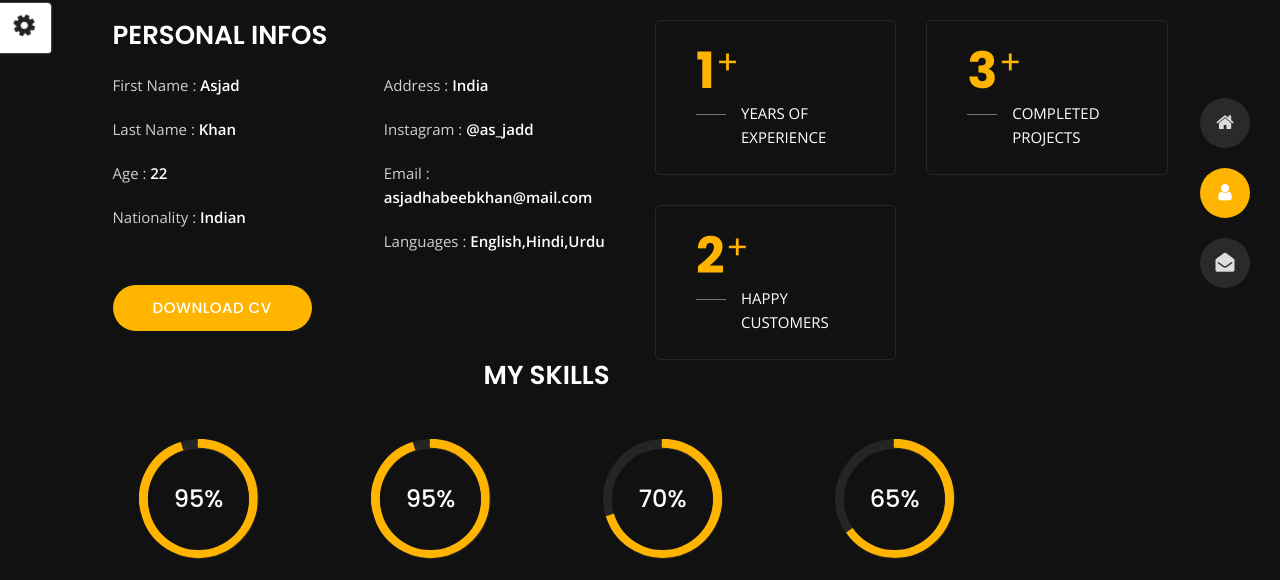
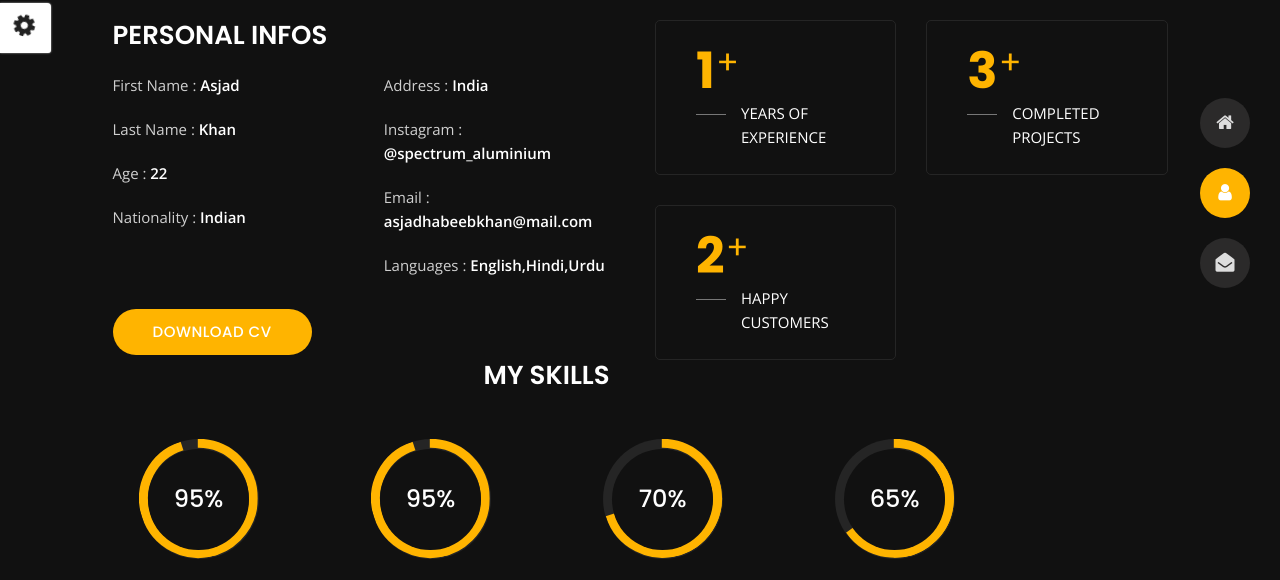
Before and after one commit to asjadhabeebkhan/asjadhabeebkhan.github.io, a plain HTML site: page about.html in a window 1280 px wide. Shown: the part 207-787 px from the top of the page. Drawn offline with nearby package versions, Linux system fonts and the light colour scheme.

Commit message:
Update about.html

```diff
--- a/about.html
+++ b/about.html
@@ -159,7 +159,7 @@
                     <div class="col-6">
                         <ul class="about-list list-unstyled open-sans-font">
                             <li> <span class="title">Address :</span> <span class="value d-block d-sm-inline-block d-lg-block d-xl-inline-block">India</span> </li>
-                            <li> <span class="title">Instagram :</span> <span class="value d-block d-sm-inline-block d-lg-block d-xl-inline-block">@as_jadd</span> </li>
+                            <li> <span class="title">Instagram :</span> <span class="value d-block d-sm-inline-block d-lg-block d-xl-inline-block">@spectrum_aluminium</span> </li>
                             <li> <span class="title">Email :</span> <span class="value d-block d-sm-inline-block d-lg-block d-xl-inline-block">asjadhabeebkhan@mail.com   </span> </li>
 
                             <li> <span class="title">languages :</span> <span class="value d-block d-sm-inline-block d-lg-block d-xl-inline-block">English,Hindi,Urdu</span> </li>
```
